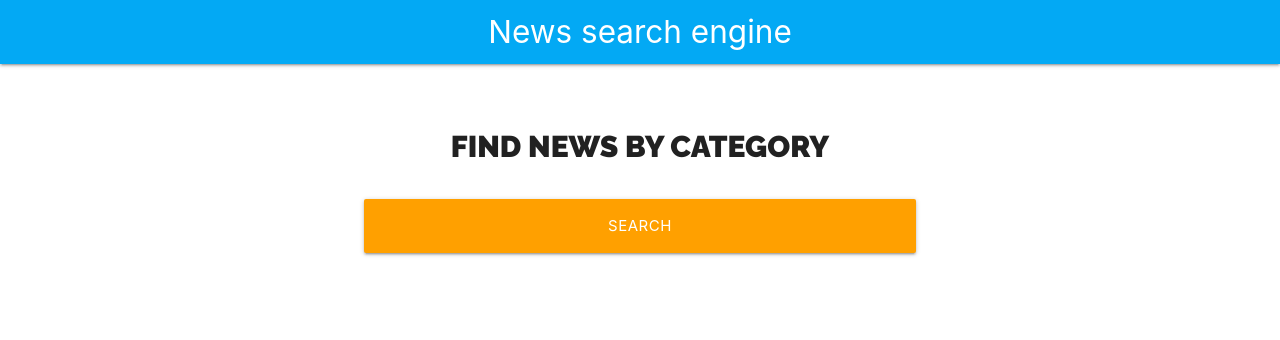
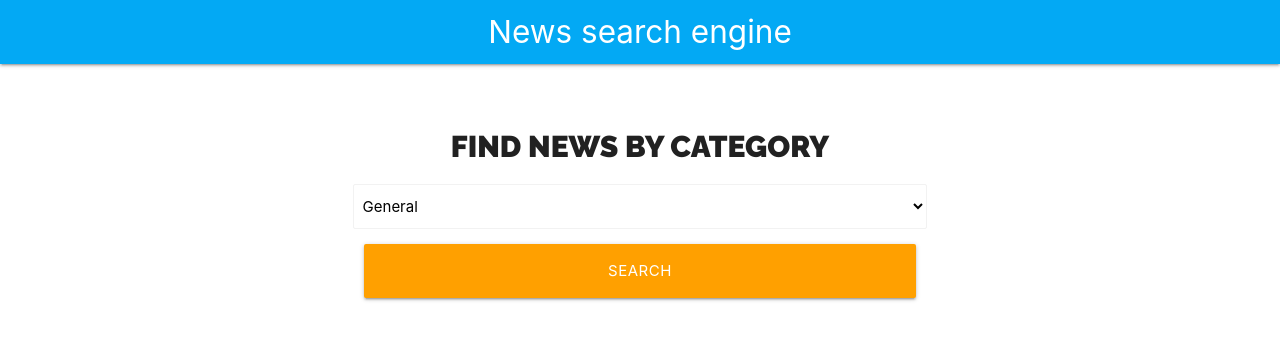
Before and after one commit to BauTancredi/news-search-engine, a React (Create React App) app: page / in a window 1280 px wide. Shown: the top 340 px of the page. Built offline with nearby package versions, Linux system fonts and the light colour scheme.

Commit message:
useSelect custom hook

```diff
--- a/src/components/Form.jsx
+++ b/src/components/Form.jsx
@@ -1,12 +1,25 @@
 import React from "react";
 import styles from "./Form.module.css";
+import useSelect from "../hooks/useSelect";
 
 const Form = () => {
+  const OPTIONS = [
+    { value: "general", label: "General" },
+    { value: "business", label: "Business" },
+    { value: "entertaiment", label: "Entertaiment" },
+    { value: "health", label: "Health" },
+    { value: "science", label: "Science" },
+    { value: "sports", label: "Sports" },
+    { value: "technology", label: "Technology" },
+  ];
+
+  const [category, SelectNews] = useSelect("general", OPTIONS);
   return (
     <div className={`${styles.finder} row`}>
       <div className="col s12 m8 offset-m2">
         <form action="">
           <h2 className={styles.heading}>Find news by category</h2>
+          <SelectNews />
           <div className="input-field col s12">
             <input
               type="submit"
--- /dev/null
+++ b/src/hooks/useSelect.js
@@ -0,0 +1,23 @@
+import React, { useState } from "react";
+
+const useSelect = (initialState, options) => {
+  const [state, setState] = useState(initialState);
+  const SelectNews = () => (
+    <select
+      className="browser-default"
+      value={state}
+      onChange={(e) => setState(e.target.value)}
+    >
+      {options.map((option) => (
+        <option key={option.value} value={option.value}>
+          {option.label}
+        </option>
+      ))}
+      <option value="">Select</option>
+    </select>
+  );
+
+  return [state, SelectNews];
+};
+
+export default useSelect;
```
Also changed, not shown: 2 other files (tests, documents, lock files or other folders).
